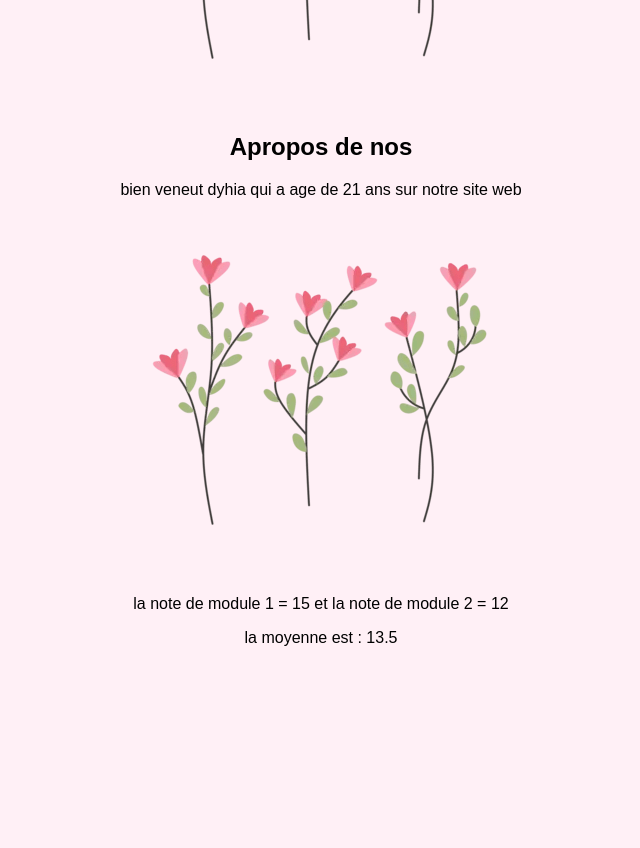
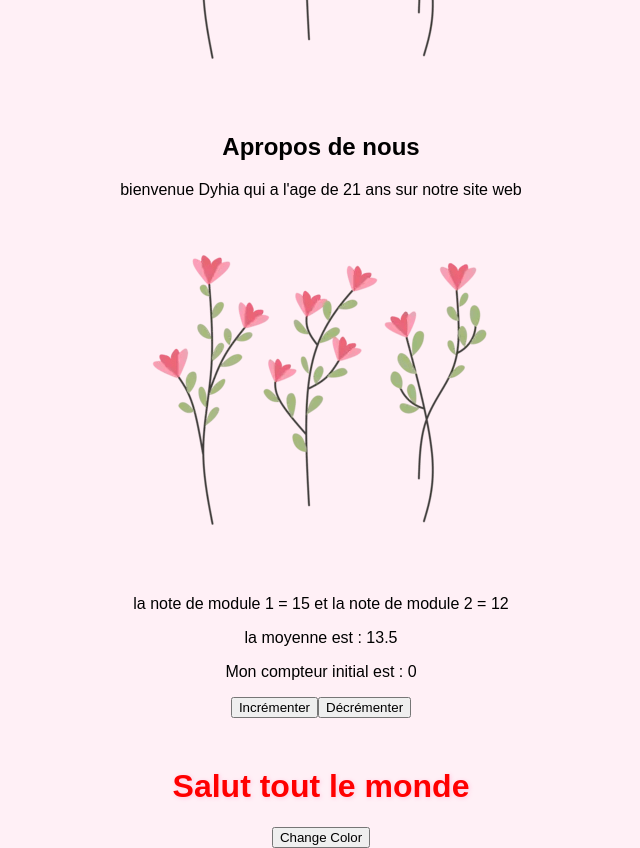
Before and after one commit to moussacebines4-dotcom/React_project, a React (Create React App) app: page / in a window 1280 px wide. Shown: the part 1220-2068 px from the top of the page, without its empty margins (319-959 px from the left). Before the commit the page ends 1883 px from the top, so only its background shows below. Built offline with nearby package versions, Linux system fonts and the light colour scheme.

Commit message:
feat(add UseState)

```diff
--- a/src/App.js
+++ b/src/App.js
@@ -3,6 +3,8 @@ import About from './components/about/About';
 import Calculatrice from './components/calculatrice/Calculator';
 import Contact from './components/contact/contact';
 import Service from './components/contact/Service';
+import ExoState from './components/ExoState';
+import UseStateHook from './components/UseStateHook';
 import Home from './Home';
 
 
@@ -13,9 +15,13 @@ function App() {
       <Home/>
       <Contact/>
       <Service/>
-      <About name = {"ines"} age = {19} />
-      <About name = {"dyhia"} age = {21} />
+      <About name = {"Ines"} age = {19} />
+      <About name = {"Dyhia"} age = {21} />
       <Calculatrice note1 ={15} note2 ={12}/>
+
+      <UseStateHook/>
+      <ExoState/>
+
     </div>
   );
 }
--- /dev/null
+++ b/src/components/ExoState.jsx
@@ -0,0 +1,18 @@
+import React ,{useState}from 'react'
+
+function ExoState() {
+   const [Color, setColor] = useState("red")
+   const ChangeColor =()=>{
+    setColor("green")
+
+   }
+
+  return (
+    <div>
+        <h1 style={{color : Color}}>Salut tout le monde</h1>
+        <button onClick={ChangeColor}>Change Color</button>
+    </div>
+  )
+}
+
+export default ExoState
--- /dev/null
+++ b/src/components/UseStateHook.jsx
@@ -0,0 +1,22 @@
+import React, { useState } from 'react'
+
+function UseStateHook() {
+  // useStateSnippet "setcount" est une fonction pour metre à jour le state
+    const [count,setcount] = useState(0)
+
+    const Incrémentation =()=>{
+        setcount(count + 1 )
+    }
+   const Décrémentation =()=>{
+        setcount(count - 1 )
+    }
+  return (
+    <div>
+        <p>Mon compteur initial est : {count} </p>
+        <button onClick={Incrémentation}>Incrémenter</button>
+        <button onClick={Décrémentation}> Décrémenter</button>
+    </div>
+  )
+}
+
+export default UseStateHook
--- a/src/components/about/About.jsx
+++ b/src/components/about/About.jsx
@@ -4,10 +4,10 @@ import about from "./image.png"
 export default function About({name , age}) {
     // const name = props.name
     // const age = props.age
-  return (
+   return (
     <div className='About'>
-        <h2>Apropos de nos</h2>
-        <p>bien veneut {name} qui a age de {age} ans sur notre site web </p>
+        <h2>Apropos de nous</h2>
+        <p>bienvenue {name} qui a l'age de {age} ans sur notre site web </p>
         <img src={about} alt="" />
     </div>
   )
```
